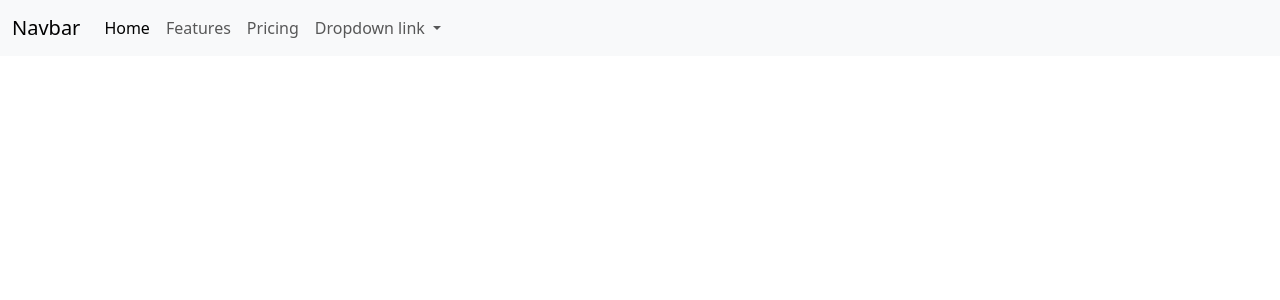
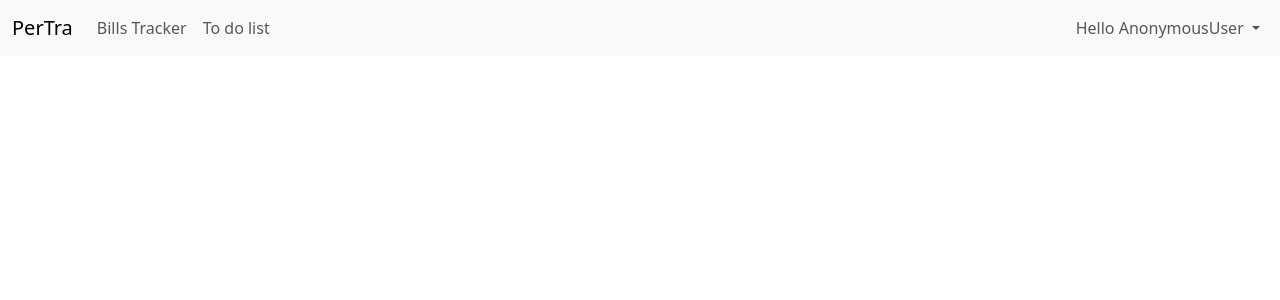
Before and after one commit to clydecarugda/bills-tracker, a Django app: template billstracker/templates/main.html in a window 1280 px wide. Shown: the top 300 px of the page. Run offline with Django 5.2, Linux system fonts and the light colour scheme; the template is opened without the code that fills it, so the values that code supplies are empty.

Commit message:
Added urls for the main page. Added logout functionality

```diff
--- a/billstracker/templates/main.html
+++ b/billstracker/templates/main.html
@@ -13,29 +13,62 @@
 
     <nav class="navbar navbar-expand-lg bg-body-tertiary">
       <div class="container-fluid">
-        <a class="navbar-brand" href="#">Navbar</a>
-        <button class="navbar-toggler" type="button" data-bs-toggle="collapse" data-bs-target="#navbarNavDropdown" aria-controls="navbarNavDropdown" aria-expanded="false" aria-label="Toggle navigation">
+        <a class="navbar-brand" href="main">PerTra</a>
+        <button
+          class="navbar-toggler"
+          type="button"
+          data-bs-toggle="collapse"
+          data-bs-target="#navbarSupportedContent"
+          aria-controls="navbarSupportedContent"
+          aria-expanded="false"
+          aria-label="Toggle navigation"
+        >
           <span class="navbar-toggler-icon"></span>
         </button>
-        <div class="collapse navbar-collapse" id="navbarNavDropdown">
-          <ul class="navbar-nav">
+        <div class="collapse navbar-collapse" id="navbarSupportedContent">
+          <ul class="navbar-nav me-auto mb-2 mb-lg-0">
             <li class="nav-item">
-              <a class="nav-link active" aria-current="page" href="#">Home</a>
+              <a class="nav-link" aria-current="page" href="#">Bills Tracker</a
+              >
             </li>
             <li class="nav-item">
-              <a class="nav-link" href="#">Features</a>
+              <a class="nav-link" href="#">To do list</a>
             </li>
-            <li class="nav-item">
-              <a class="nav-link" href="#">Pricing</a>
-            </li>
+          </ul>
+
+          <ul class="navbar-nav ms-auto mb-2 mb-lg-0">
             <li class="nav-item dropdown">
-              <a class="nav-link dropdown-toggle" href="#" role="button" data-bs-toggle="dropdown" aria-expanded="false">
-                Dropdown link
+              <a
+                class="nav-link dropdown-toggle"
+                href="#"
+                role="button"
+                data-bs-toggle="dropdown"
+                aria-expanded="false"
+              >
+                Hello {{ request.user }}
               </a>
               <ul class="dropdown-menu">
-                <li><a class="dropdown-item" href="#">Action</a></li>
-                <li><a class="dropdown-item" href="#">Another action</a></li>
-                <li><a class="dropdown-item" href="#">Something else here</a></li>
+                <li><a class="dropdown-item" href="#">Profile</a></li>
+                <li><a class="dropdown-item" href="#">Settings</a></li>
+                <li><hr class="dropdown-divider" /></li>
+                <li>
+                  <form
+                    id="logoutForm"
+                    action="{% url 'logout' %}"
+                    method="POST"
+                    style="display: none"
+                  >
+                    {% csrf_token %}
+                    <button type="submit" class="dropdown-item">Logout</button>
+                  </form>
+                  <!-- Trigger logout form submission -->
+                  <a
+                    href="#"
+                    class="dropdown-item"
+                    onclick="document.getElementById('logoutForm').submit(); return false;"
+                    >Logout</a
+                  >
+                </li>
               </ul>
             </li>
           </ul>
--- a/billstracker/urls.py
+++ b/billstracker/urls.py
@@ -1,8 +1,10 @@
 from django.urls import path
-
-from .views import LoginPage
-
+from .views import LoginPage, MainPage
+from django.contrib.auth.views import LogoutView
 
 urlpatterns = [
     path('login/', LoginPage.as_view(), name='login'),
+    path('logout/', LogoutView.as_view(next_page='login'), name='logout'),
+
+    path('', MainPage, name='main'),
 ]
--- a/billstracker/views.py
+++ b/billstracker/views.py
@@ -15,4 +15,8 @@ class LoginPage(LoginView):
   redirect_authenticated_user = True
 
   def get_success_url(self):
-    return reverse_lazy('')
+    return reverse_lazy('main')
+
+
+def MainPage(request):
+  return render(request, 'main_page.html')
```
Also changed, not shown: db.sqlite3.
